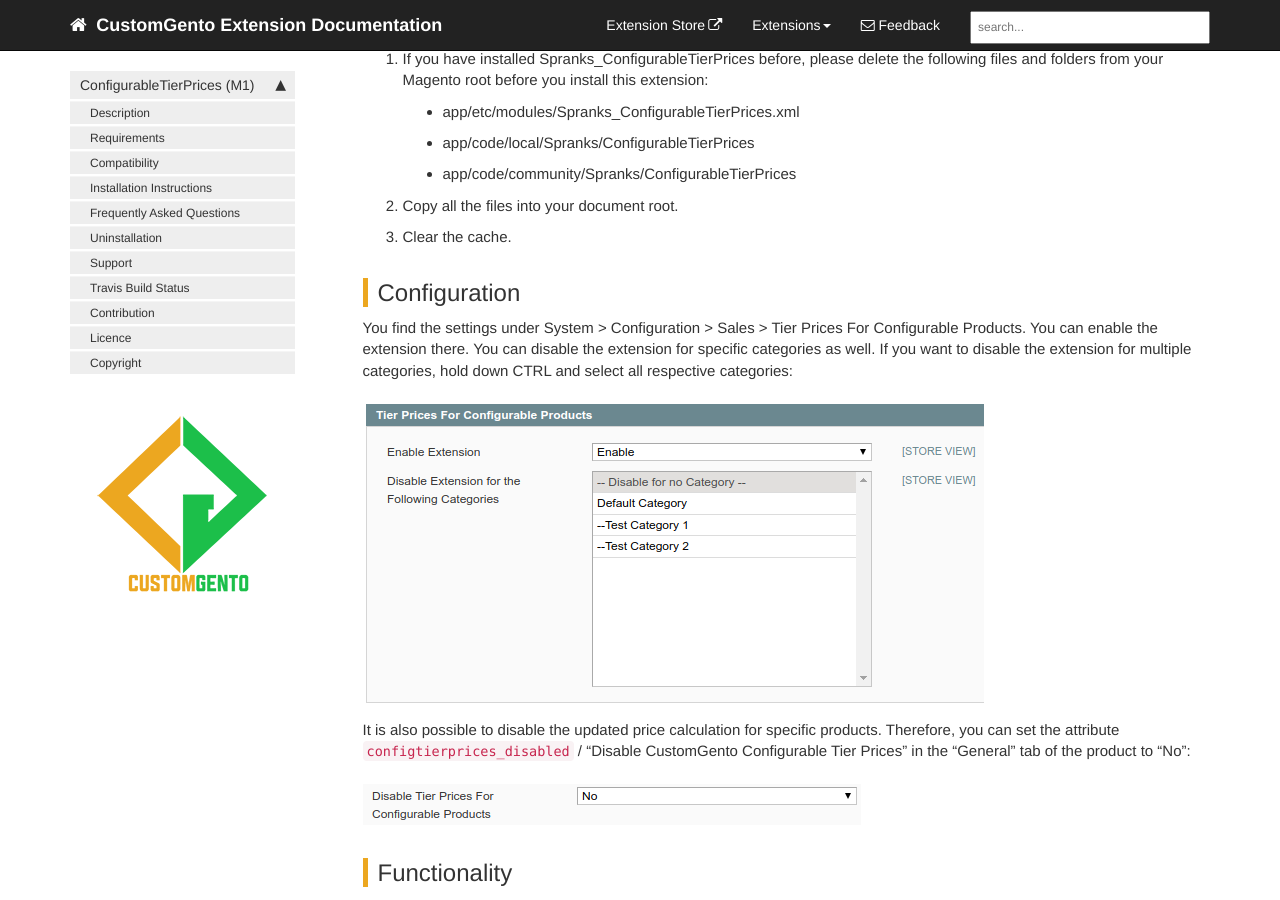
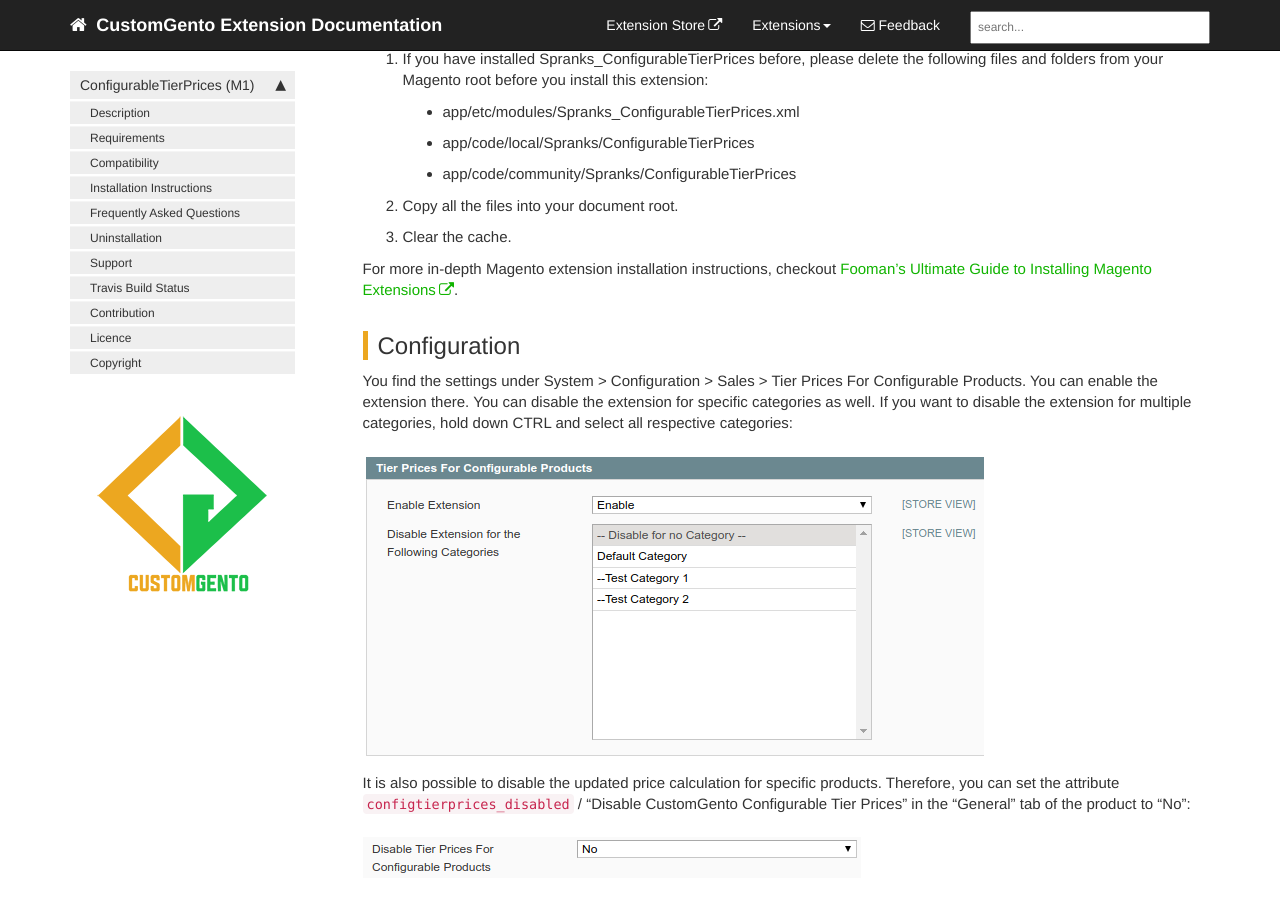
Before and after one commit to customgento/docs, a Jekyll site: the page built from pages/tier-prices-for-configurable-products-m1.md, in a window 1280 px wide and 900 px high, scrolled down 1713 px. Built offline with Jekyll 4.4.1, drawn with Linux system fonts in a browser that asks for light colours; nearby versions of some CDN libraries; comment, search, counter and statistics services are not loaded.

Commit message:
added link to in-depth extension installation guide

```diff
--- a/pages/tier-prices-for-configurable-products-m1.md
+++ b/pages/tier-prices-for-configurable-products-m1.md
@@ -34,6 +34,8 @@ Fortunately, you can install the module Tier Prices For Configurable Products an
     - app/code/community/Spranks/ConfigurableTierPrices
 2. Copy all the files into your document root.
 3. Clear the cache.
+
+For more in-depth Magento extension installation instructions, checkout [Fooman's Ultimate Guide to Installing Magento Extensions](https://store.fooman.co.nz/media/custom/upload/TheUltimateGuidetoInstallingMagentoExtensions.pdf).
 
 ## Configuration
 You find the settings under System > Configuration > Sales > Tier Prices For Configurable Products.
```
